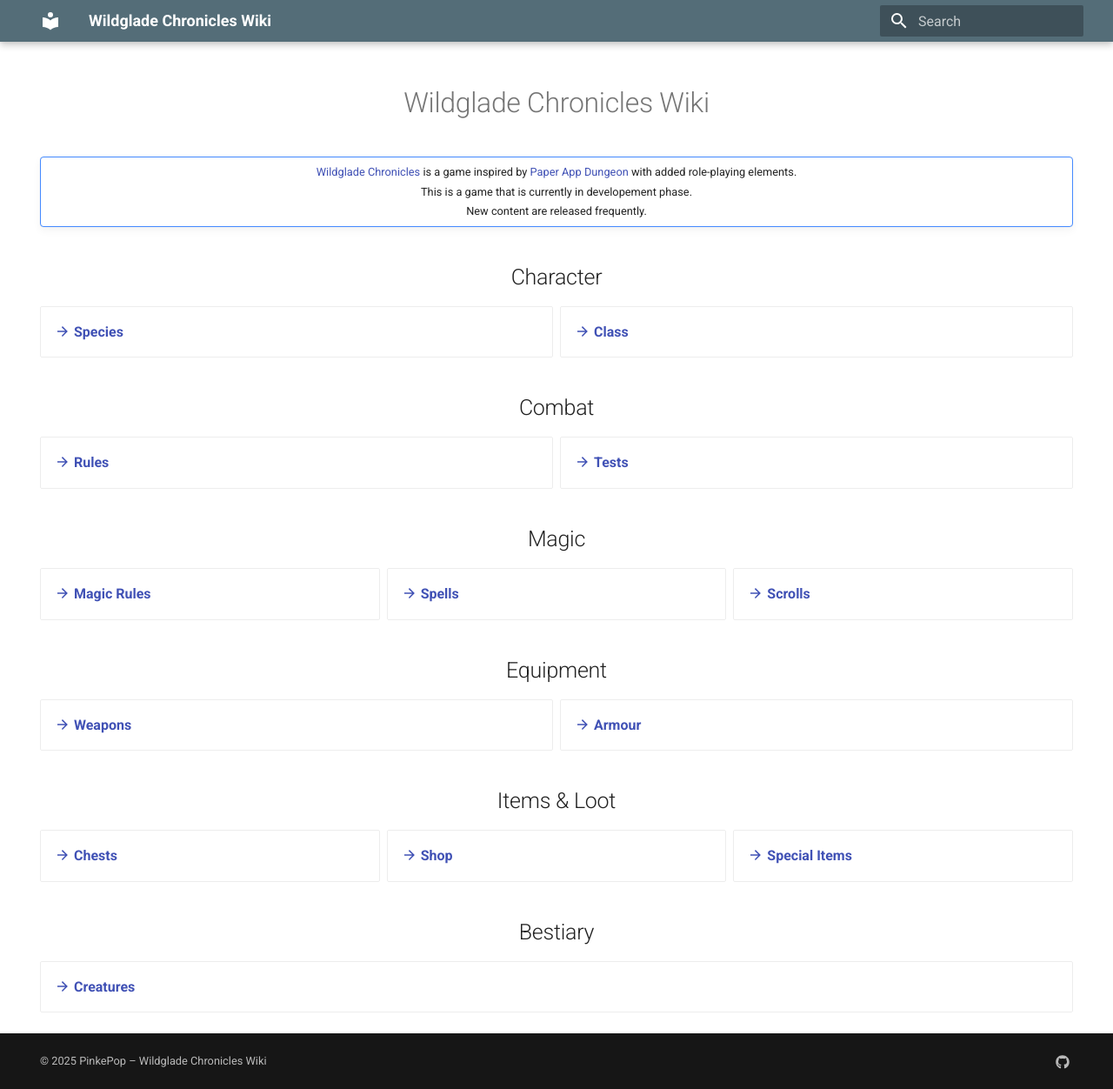
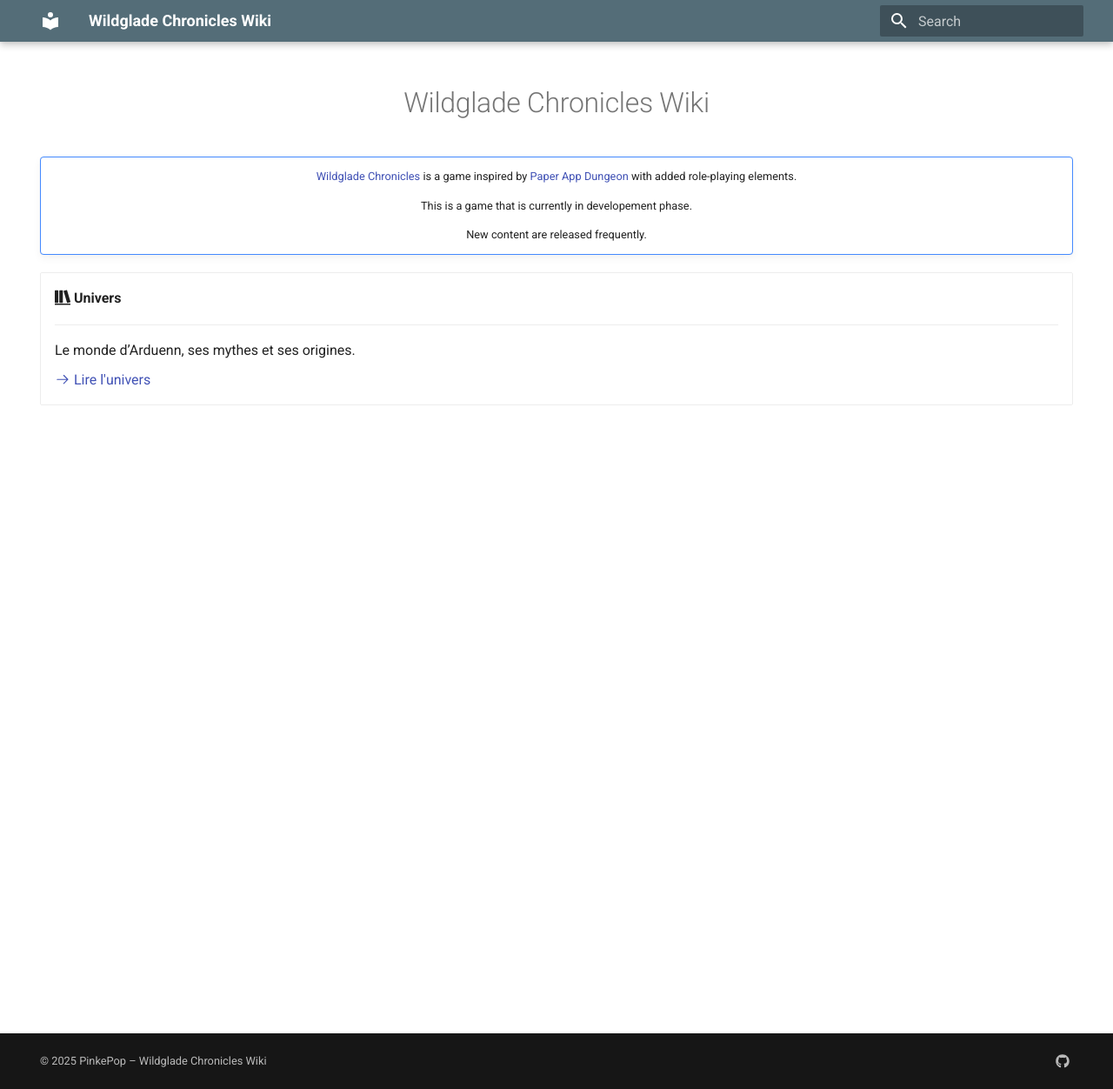
Before and after one commit to PinkePop/wildglade-wiki, an MkDocs documentation site: the page built from docs/index.md, in a window 1280 px wide and 1252 px high. Shown: the whole window at 87% size. Built offline with MkDocs 1.6.1 and Material for MkDocs 9.7.7, drawn with Linux system fonts in a browser that asks for light colours.

Commit message:
wiki: lore

```diff
--- a/docs/index.md
+++ b/docs/index.md
@@ -15,57 +15,14 @@
 
     New content are released frequently.
 
-## Character { align=center }
-
 <div class="grid cards" markdown>
 
--  [:material-arrow-right: __Species__](./character/species.md)
--  [:material-arrow-right: __Class__](./character/class.md)
+-   :simple-thestorygraph: __Univers__
+
+    ---
+
+    Le monde d’Arduenn, ses mythes et ses origines.
+
+    [:octicons-arrow-right-24: Lire l'univers](./lore/lore.md)
 
 </div>
-
-## Combat { align=center }
-
-<div class="grid cards" markdown>
-
--  [:material-arrow-right: __Rules__](./combat/rules.md)
--  [:material-arrow-right: __Tests__](./combat/tests.md)
-
-</div>
-
-## Magic { align=center }
-
-<div class="grid cards" markdown>
-
--  [:material-arrow-right: __Magic Rules__](./magic/magic-rules.md)
--  [:material-arrow-right: __Spells__](./magic/spells.md)
--  [:material-arrow-right: __Scrolls__](./magic/scrolls.md)
-
-</div>
-
-## Equipment { align=center }
-
-<div class="grid cards" markdown>
-
--  [:material-arrow-right: __Weapons__](./equipment/weapons.md)
--  [:material-arrow-right: __Armour__](./equipment/armour.md)
-
-</div>
-
-## Items & Loot { align=center }
-
-<div class="grid cards" markdown>
-
--  [:material-arrow-right: __Chests__](./items/chests.md)
--  [:material-arrow-right: __Shop__](./items/shop.md)
--  [:material-arrow-right: __Special Items__](./items/special-items.md)
-
-</div>
-
-## Bestiary { align=center }
-
-<div class="grid cards" markdown>
-
--  [:material-arrow-right: __Creatures__](./bestiary/creatures.md)
-
-</div>
--- a/docs/styles/extra.css
+++ b/docs/styles/extra.css
@@ -1,4 +1,3 @@
 .note-home {
     text-align: center;
-    line-height: 0.75;
 }
--- a/mkdocs.yml
+++ b/mkdocs.yml
@@ -43,23 +43,6 @@
       emoji_generator: !!python/name:material.extensions.emoji.to_svg
 
 nav:
-  - Home: index.md
-  - Character:
-      - Species: character/species.md
-      - Class: character/class.md
-  - Combat:
-      - Rules: combat/rules.md
-      - Tests: combat/tests.md
-  - Magic:
-      - Rules: magic/magic-rules.md
-      - Spells: magic/spells.md
-      - Scrolls: magic/scrolls.md
-  - Equipment:
-      - Weapons: equipment/weapons.md
-      - Armour: equipment/armour.md
-  - Items & Loot:
-      - Chests: items/chests.md
-      - Shop: items/shop.md
-      - Special Items: items/special-items.md
-  - Bestiary:
-      - Creatures: bestiary/creatures.md
+  - Accueil: index.md
+  - L'Univers de Wildglade Chronicles:
+    - Univers: lore/lore.md
```
Also changed, not shown: docs/character/species.md (+1 -1 lines), docs/lore/lore.md (added, +52 -0 lines).
